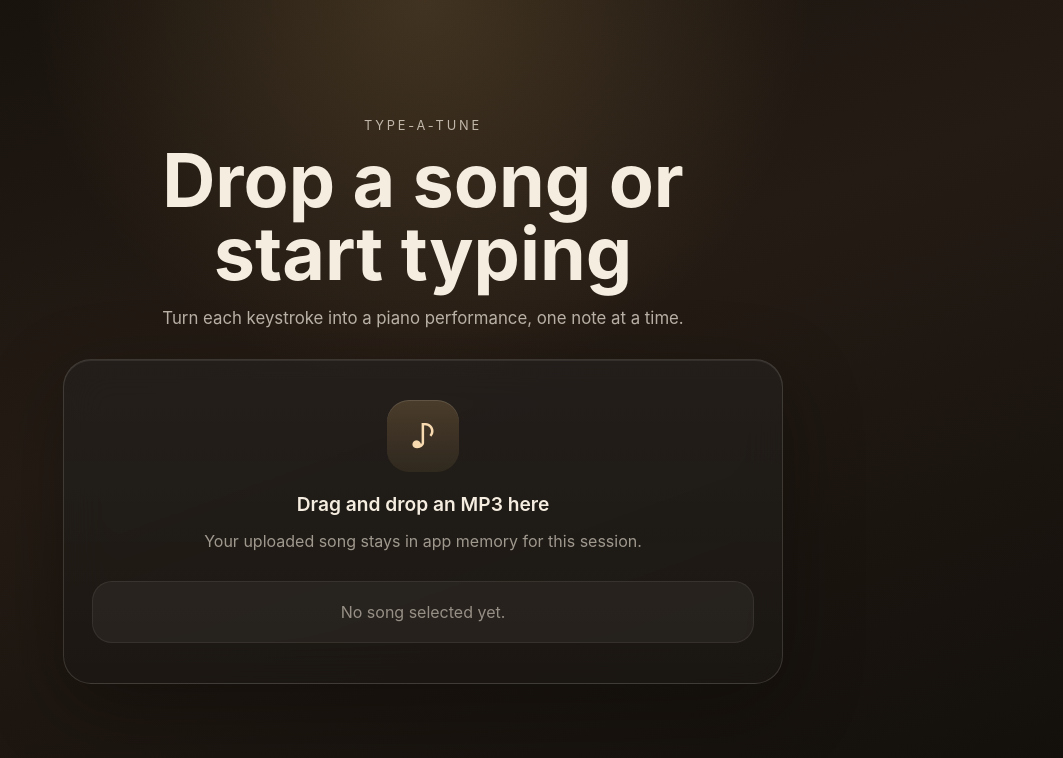
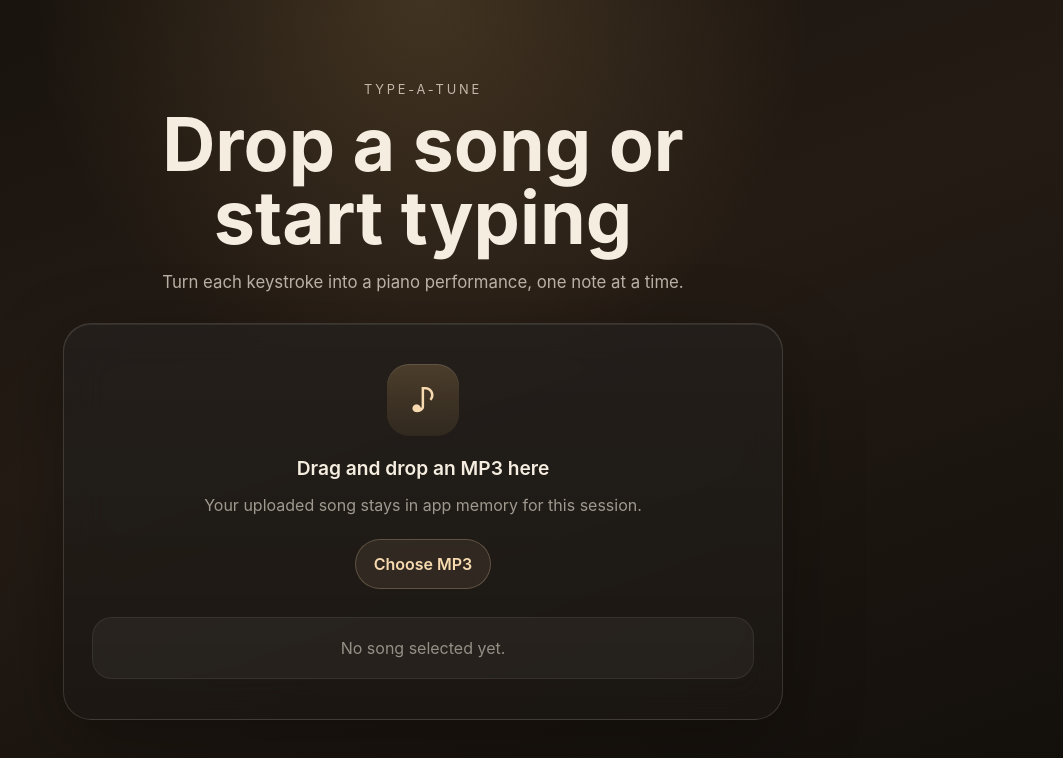
Before and after one commit to shariqsk/Type-a-tune, a React (Vite) app: page / in a window 1280 px wide. Shown: the top 758 px of the page, without its empty margins (217-1280 px from the left). Built offline with nearby package versions, Linux system fonts and the light colour scheme.

Commit message:
Add file input and browse button for MP3 uploads in Type-a-tune app. Enhance CSS for improved button styling and visibility. Refactor file handling logic to support both drag-and-drop and file selection methods.

```diff
--- a/src/App.css
+++ b/src/App.css
@@ -124,6 +124,36 @@ h1 {
   color: rgba(245, 237, 224, 0.6);
 }
 
+.file-input {
+  display: none;
+}
+
+.browse-button {
+  margin-top: 22px;
+  padding: 12px 18px;
+  border: 1px solid rgba(248, 218, 177, 0.24);
+  border-radius: 999px;
+  background: rgba(248, 218, 177, 0.08);
+  color: #f8dab1;
+  font: inherit;
+  font-weight: 600;
+  cursor: pointer;
+  transition:
+    transform 160ms ease,
+    background 160ms ease,
+    border-color 160ms ease;
+}
+
+.browse-button:hover {
+  transform: translateY(-1px);
+  background: rgba(248, 218, 177, 0.14);
+  border-color: rgba(248, 218, 177, 0.34);
+}
+
+.browse-button:active {
+  transform: translateY(0);
+}
+
 .dropzone-status {
   margin-top: 28px;
   padding: 18px 20px;
--- a/src/App.tsx
+++ b/src/App.tsx
@@ -10,6 +10,7 @@ type UploadedSong = {
 
 function App() {
   const dropzoneRef = useRef<HTMLElement | null>(null);
+  const fileInputRef = useRef<HTMLInputElement | null>(null);
   const [isDragActive, setIsDragActive] = useState(false);
   const [uploadedSong, setUploadedSong] = useState<UploadedSong | null>(null);
   const [uploadError, setUploadError] = useState<string | null>(null);
@@ -27,6 +28,15 @@ function App() {
 
   const handleUploadError = (message: string) => {
     setUploadError(message);
+  };
+
+  const loadFileIntoMemory = (file: File) => {
+    if (!isMp3File(file.name)) {
+      handleUploadError("Only MP3 files are supported right now.");
+      return;
+    }
+
+    handleSongSelection({ name: file.name, file });
   };
 
   const isInsideDropzone = (x: number, y: number) => {
@@ -141,9 +151,24 @@ function App() {
             return;
           }
 
-          handleSongSelection({ name: droppedFile.name, file: droppedFile });
+          loadFileIntoMemory(droppedFile);
         }}
       >
+        <input
+          ref={fileInputRef}
+          className="file-input"
+          type="file"
+          accept=".mp3,audio/mpeg"
+          onChange={(event) => {
+            const selectedFile = event.currentTarget.files?.[0];
+
+            if (selectedFile) {
+              loadFileIntoMemory(selectedFile);
+            }
+
+            event.currentTarget.value = "";
+          }}
+        />
         <div className="dropzone-icon" aria-hidden="true">
           ♪
         </div>
@@ -153,6 +178,14 @@ function App() {
             ? "The song is loaded into app memory for this session."
             : "Your uploaded song stays in app memory for this session."}
         </p>
+
+        <button
+          className="browse-button"
+          type="button"
+          onClick={() => fileInputRef.current?.click()}
+        >
+          Choose MP3
+        </button>
 
         <div className="dropzone-status" aria-live="polite">
           {uploadedSong ? (
```
